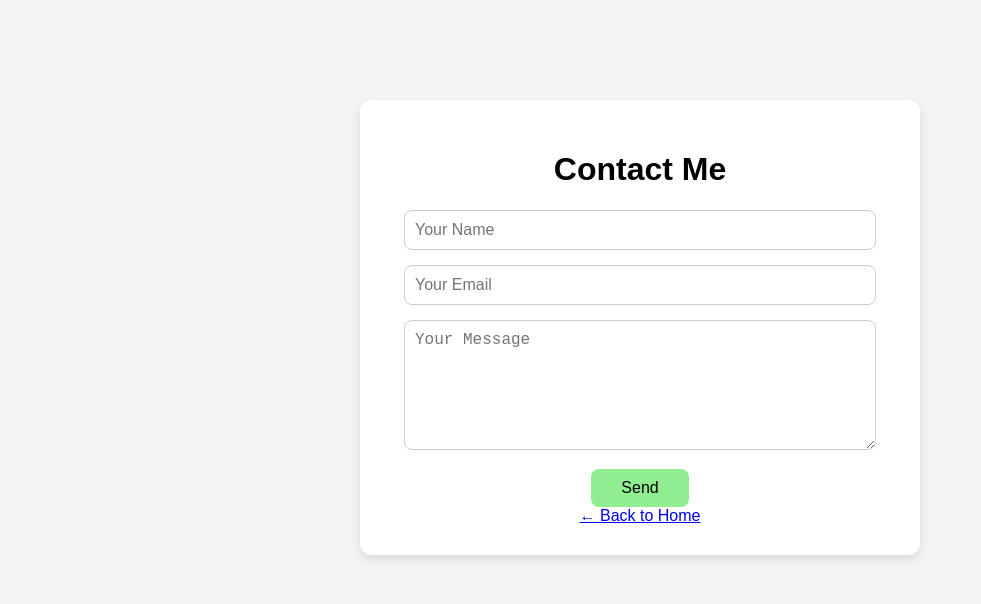
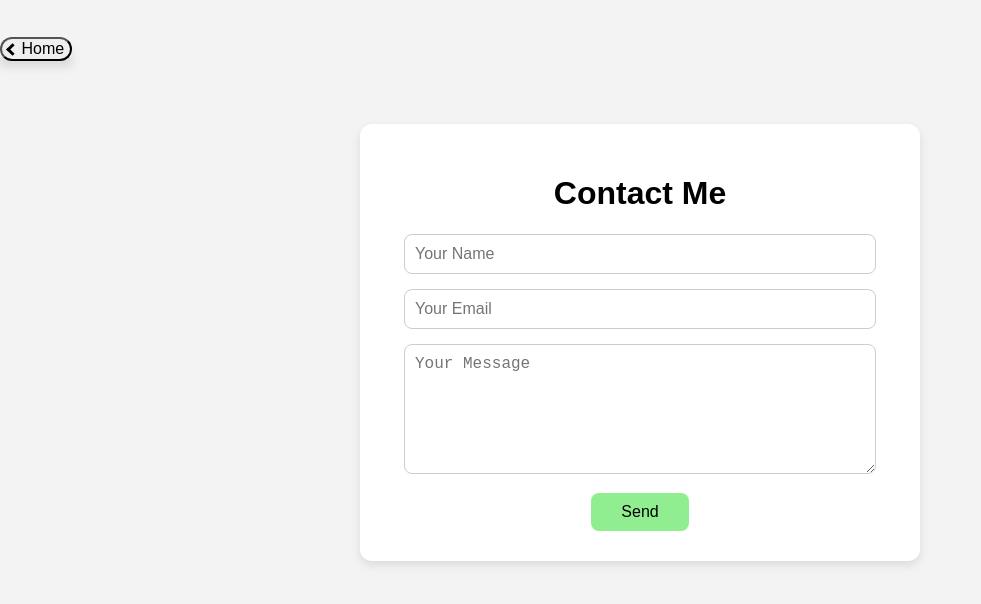
Before and after one commit to krish1097/krish1097, a website: page views/contactMe.html in a window 1280 px wide. Shown: the whole page, without its empty margins (0-981 px from the left). Drawn offline with Linux system fonts and the light colour scheme; files that its build step writes are made by us from their sources.

Commit message:
added home button to ContactMe page and test to see if email sends in prod

```diff
--- a/public/css/contactMe.css
+++ b/public/css/contactMe.css
@@ -5,6 +5,37 @@ body {
   background: #f3f3f3;
 }
 
+
+/*return button */
+.return{
+  box-shadow: 0 10px 10px rgba(0,0,0,0.1);
+  position: sticky;
+  top: 5%;
+
+}
+.button{
+  font-size: 1rem;
+  border-radius: 50px;
+  transition: .3s;
+}
+
+.button:hover{
+  background-color: lightgreen;
+  scale:1.1;
+  cursor: pointer;
+}
+.arrow {
+  border: solid black;
+  border-width: 0 3px 3px 0;
+  display: inline-block;
+  padding: 3px;
+}
+.left {
+  transform: rotate(135deg);
+  -webkit-transform: rotate(135deg);
+}
+
+/*Contact Form*/
 .contact-form {
   max-width: 500px;
   margin: 100px auto;
--- a/server.js
+++ b/server.js
@@ -92,7 +92,9 @@ app.post('/send', (req, res) => {
   const { name, email, message } = req.body;
 
   const transporter = nodemailer.createTransport({
-    service: 'gmail',
+    host: "smtp.gmail.com",
+    port: 587,
+    secure: false,
     auth: {
       user: process.env.EMAIL_USER,
       pass: process.env.EMAIL_PASS
@@ -101,7 +103,7 @@ app.post('/send', (req, res) => {
 
   const mailOptions = {
     from: email,
-    to: 'krishpatel.1097@gmail.com',
+    to: process.env.EMAIL_USER,
     subject: `Portfolio Contact from ${name}`,
     text: message + `\n\nReply to: ${email}`
   };
--- a/views/contactMe.html
+++ b/views/contactMe.html
@@ -5,6 +5,12 @@
   <link rel="stylesheet" href="css/contactMe.css">
 </head>
 <body>
+  <a class = "return" href="/">
+    <button class="button" type="button">
+      <i class="arrow left"></i>
+      Home
+    </button>
+  </a>
   <div class="contact-form">
     <h1>Contact Me</h1>
     <form action="/send" method="POST">
@@ -13,7 +19,6 @@
       <textarea name="message" placeholder="Your Message" rows="6" required></textarea><br>
       <button type="submit">Send</button>
     </form>
-    <a href="/">← Back to Home</a>
   </div>
 </body>
 </html>
```
Also changed, not shown: views/experience.html (+1 -1 lines).
